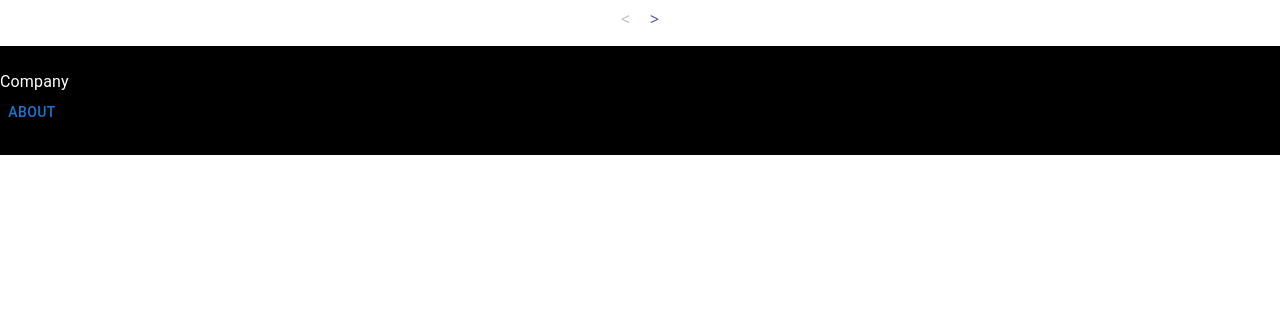
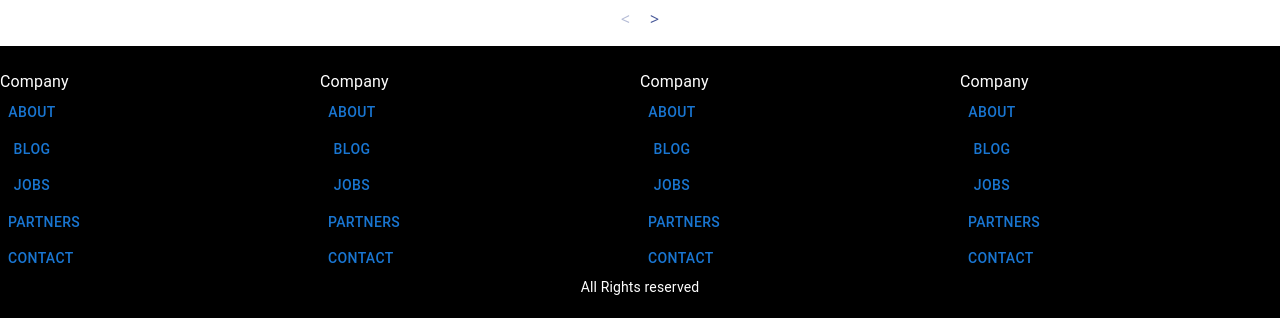
Before and after one commit to SamiranDas2004/E-commerce, a React (Vite) app: page / in a window 1280 px wide. Shown: the part 6334-6652 px from the top of the page. Before the commit the page ends 6489 px from the top, so only its background shows below. Built offline with nearby package versions, Linux system fonts and the light colour scheme.

Commit message:
Fixed the home page image issue

```diff
--- a/src/components/Footer/Footer.jsx
+++ b/src/components/Footer/Footer.jsx
@@ -14,9 +14,131 @@ function Footer() {
             Company
           </Typography>
 
-          <Button gutterBotton className="pb-5" varient="h6">
+     <div>
+     <Button className="pb-5" varient="h6" gutterBottom>
             About
           </Button>
+     </div>
+     <div>
+     <Button className="pb-5" varient="h6" gutterBottom>
+            Blog
+          </Button>
+     </div>
+     <div>
+     <Button className="pb-5 text-white" varient="h6" gutterBottom>
+            Jobs
+          </Button>
+     </div>
+     <div>
+     <Button className="pb-5" varient="h6" gutterBottom>
+            Partners
+          </Button>
+     </div>
+     <div>
+     <Button className="pb-5" varient="h6" gutterBottom>
+            Contact
+          </Button>
+     </div>
+        </Grid>
+
+        <Grid item xs={12} sm={6} md={3}>
+          <Typography className="pb-5" varient="h6">
+            Company
+          </Typography>
+
+     <div>
+     <Button className="pb-5" varient="h6" gutterBottom>
+            About
+          </Button>
+     </div>
+     <div>
+     <Button className="pb-5" varient="h6" gutterBottom>
+            Blog
+          </Button>
+     </div>
+     <div>
+     <Button className="pb-5 text-white" varient="h6" gutterBottom>
+            Jobs
+          </Button>
+     </div>
+     <div>
+     <Button className="pb-5" varient="h6" gutterBottom>
+            Partners
+          </Button>
+     </div>
+     <div>
+     <Button className="pb-5" varient="h6" gutterBottom>
+            Contact
+          </Button>
+     </div>
+        </Grid>
+
+        <Grid item xs={12} sm={6} md={3}>
+          <Typography className="pb-5" varient="h6">
+            Company
+          </Typography>
+
+     <div>
+     <Button className="pb-5" varient="h6" gutterBottom>
+            About
+          </Button>
+     </div>
+     <div>
+     <Button className="pb-5" varient="h6" gutterBottom>
+            Blog
+          </Button>
+     </div>
+     <div>
+     <Button className="pb-5 text-white" varient="h6" gutterBottom>
+            Jobs
+          </Button>
+     </div>
+     <div>
+     <Button className="pb-5" varient="h6" gutterBottom>
+            Partners
+          </Button>
+     </div>
+     <div>
+     <Button className="pb-5" varient="h6" gutterBottom>
+            Contact
+          </Button>
+     </div>
+        </Grid>
+
+        <Grid item xs={12} sm={6} md={3}>
+          <Typography className="pb-5" varient="h6">
+            Company
+          </Typography>
+
+     <div>
+     <Button className="pb-5" varient="h6" gutterBottom>
+            About
+          </Button>
+     </div>
+     <div>
+     <Button className="pb-5" varient="h6" gutterBottom>
+            Blog
+          </Button>
+     </div>
+     <div>
+     <Button className="pb-5 text-white" varient="h6" gutterBottom>
+            Jobs
+          </Button>
+     </div>
+     <div>
+     <Button className="pb-5" varient="h6" gutterBottom>
+            Partners
+          </Button>
+     </div>
+     <div>
+     <Button className="pb-5" varient="h6" gutterBottom>
+            Contact
+          </Button>
+     </div>
+        </Grid>
+
+        <Grid className="pt-20" item xs={12}>
+        <Typography variant="body2" component='p' align="center">All Rights reserved</Typography>
         </Grid>
       </Grid>
     </div>
--- a/src/components/HomeCarosel/Homecarolse.jsx
+++ b/src/components/HomeCarosel/Homecarolse.jsx
@@ -6,7 +6,7 @@ import Button from '@mui/material/Button'
 
 function Maincrosel() {
 
-    const items = Maincarosoul.map((pic)=> <img class="flex justify-center items-center h-screen" width="" src={pic.image}/>)
+    const items = Maincarosoul.map((pic)=> <img class="flex justify-center w-full  items-center h-screen" width="" src={pic.image}/>)
   return (
     <div className='relative px-4 lg:px-4'>
     <div className='relative p-5'>
```
